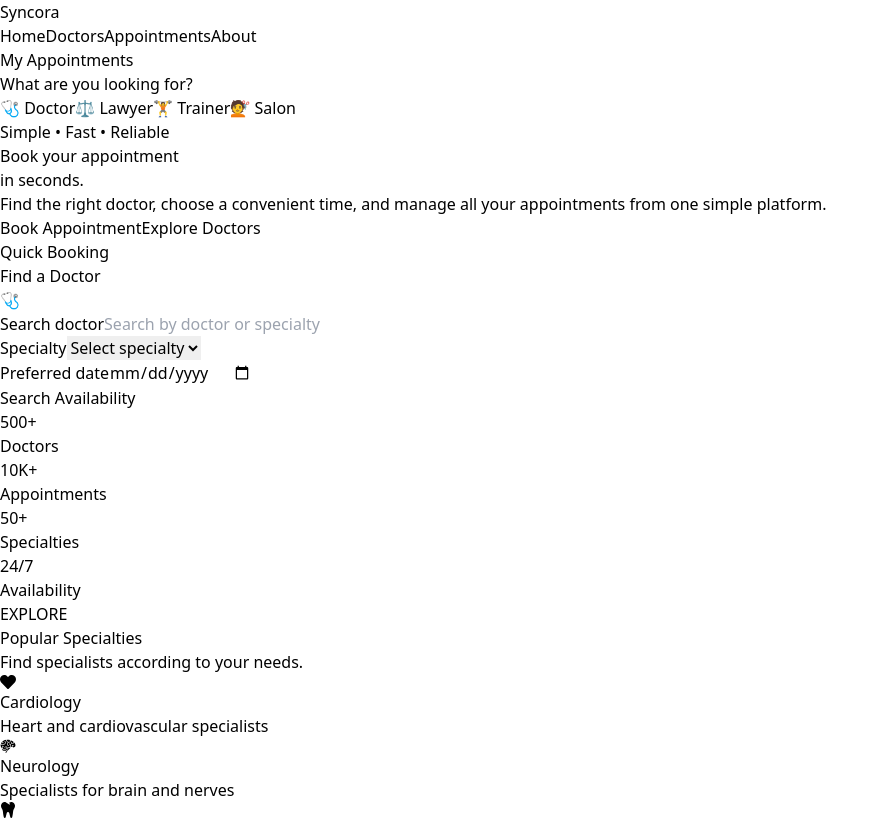
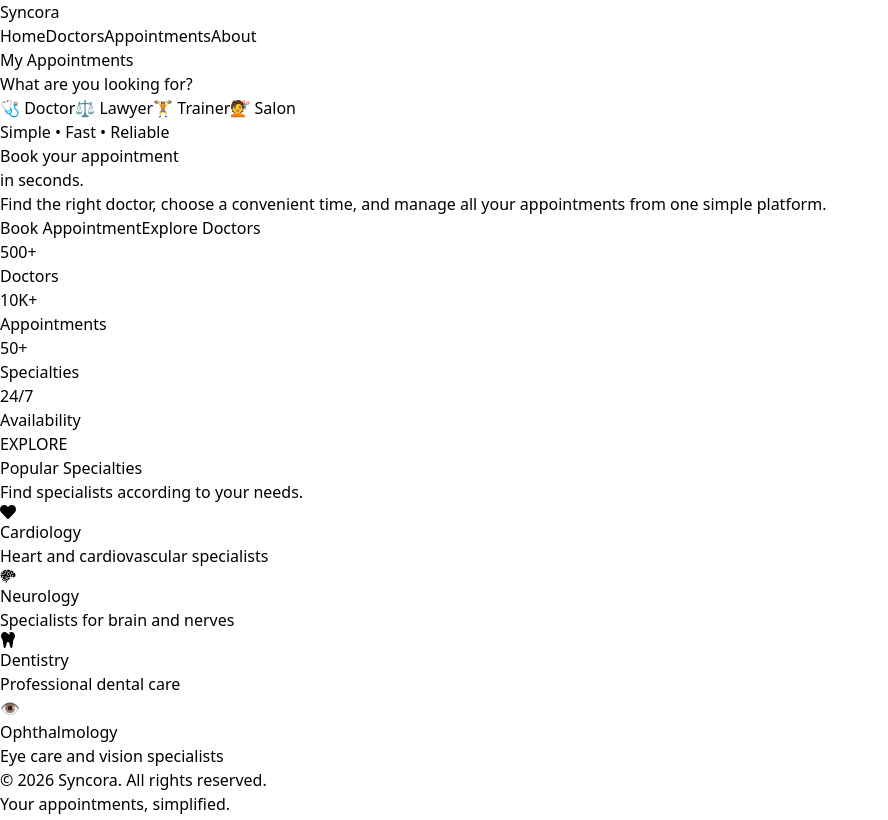
Before and after one commit to azlancodeshere/Appointment-booking, a React (Vite) app in the folder syncora/: page /home in a window 1280 px wide. Shown: the top 820 px of the page, without its empty margins (0-888 px from the left). Built offline with nearby package versions, Linux system fonts and the light colour scheme; no server answers.

Commit message:
re-structuring homr page

```diff
--- a/syncora/src/pages/HomePage.jsx
+++ b/syncora/src/pages/HomePage.jsx
@@ -1,5 +1,6 @@
 import React, { useState } from "react";
 import Footer from "../components/Footer";
+
 
 import {
     FaHeart,
@@ -14,9 +15,15 @@
     FaChild,
 } from "react-icons/fa";
 
-import { GiBrain } from "react-icons/gi";
+
+
+
+import {GiBrain} from "react-icons/gi";
+
+
 
 import Navbar from "../components/Navbar";
+
 
 
 function HomePage() {
@@ -530,97 +537,7 @@
                     {/* Right Booking Card */}
                     {/* -------------------------------- */}
 
-                    <div className="rounded-3xl border border-slate-800 bg-slate-900 p-8 shadow-2xl">
 
-
-                        {/* Card Header */}
-
-                        <div className="mb-8 flex items-center justify-between">
-
-                            <div>
-
-                                <p className="text-sm text-slate-400">
-                                    Quick Booking
-                                </p>
-
-                                <h3 className="mt-1 text-2xl font-bold">
-                                    Find a {currentService.name}
-                                </h3>
-
-                            </div>
-
-
-                            <div className="flex h-12 w-12 items-center justify-center rounded-xl bg-blue-500/10 text-2xl">
-                                {currentService.icon}
-                            </div>
-
-                        </div>
-
-
-                        {/* Search */}
-
-                        <div>
-
-                            <label className="text-sm text-slate-400">
-                                {currentService.searchLabel}
-                            </label>
-
-
-                            <input
-                                type="text"
-                                placeholder={currentService.searchPlaceholder}
-                                className="mt-2 w-full rounded-lg border border-slate-700 bg-slate-800 px-4 py-3 text-slate-300 outline-none placeholder:text-slate-500 focus:border-blue-500"
-                            />
-
-                        </div>
-
-
-                        {/* Category */}
-
-                        <div className="mt-5">
-
-                            <label className="text-sm text-slate-400">
-                                {currentService.categoryLabel}
-                            </label>
-
-
-                            <select
-                                className="mt-2 w-full rounded-lg border border-slate-700 bg-slate-800 px-4 py-3 text-slate-300 outline-none focus:border-blue-500"
-                            >
-
-                                <option>
-                                    {currentService.categoryPlaceholder}
-                                </option>
-
-                            </select>
-
-                        </div>
-
-
-                        {/* Date */}
-
-                        <div className="mt-5">
-
-                            <label className="text-sm text-slate-400">
-                                Preferred date
-                            </label>
-
-
-                            <input
-                                type="date"
-                                className="mt-2 w-full rounded-lg border border-slate-700 bg-slate-800 px-4 py-3 text-slate-300 outline-none focus:border-blue-500"
-                            />
-
-                        </div>
-
-
-                        {/* Button */}
-
-                        <button className="mt-6 w-full rounded-lg bg-blue-600 py-3 font-semibold hover:bg-blue-700">
-                            {currentService.buttonText}
-                        </button>
-
-                    </div>
 
                 </div>
 
```
